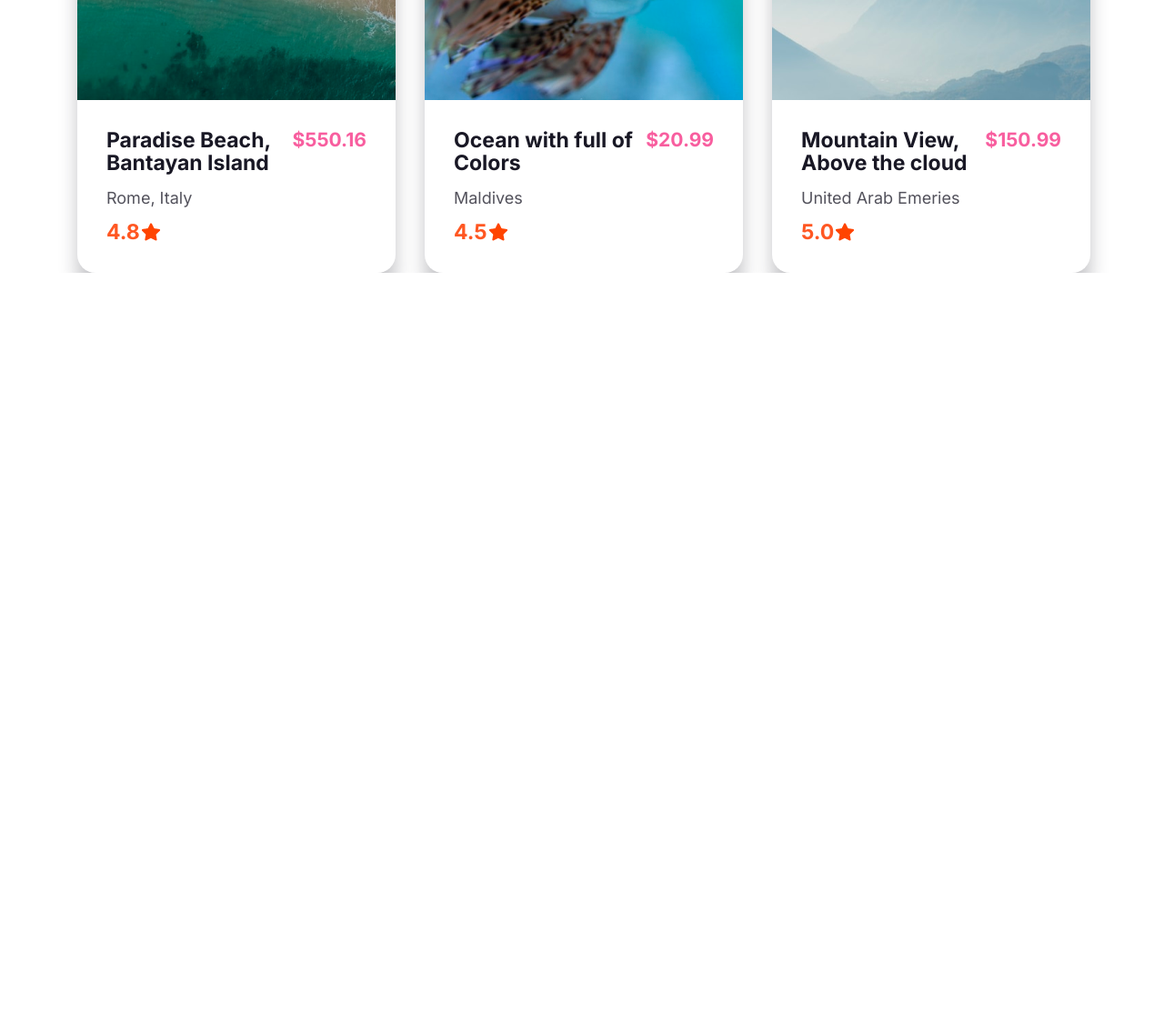
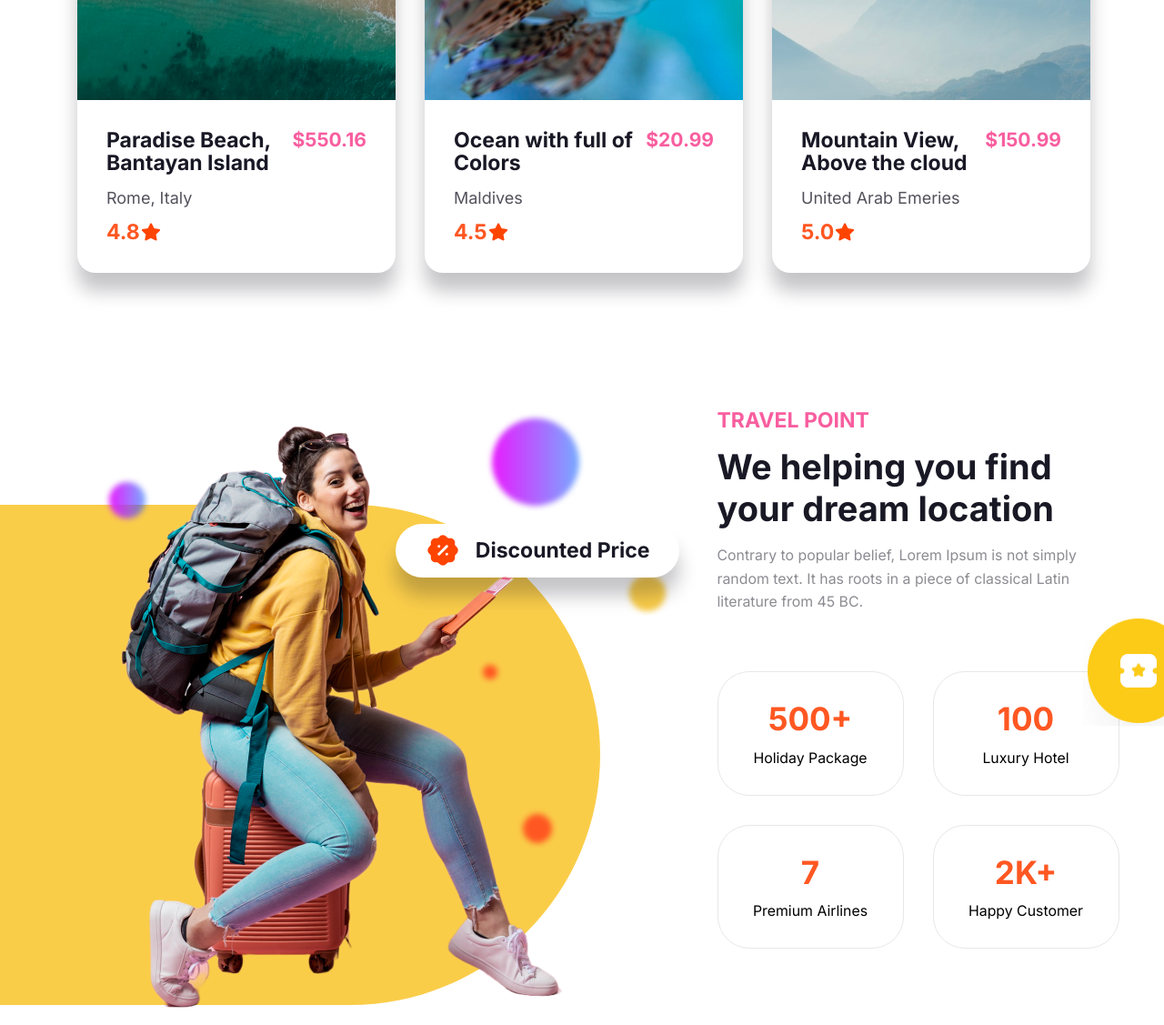
Before and after one commit to Nicolas-Johnson/Travlog, a website built with Vite: page index.html in a window 1280 px wide. Shown: the part 2093-3220 px from the top of the page at 91% size. Before the commit the page ends 2393 px from the top, so only its background shows below. Built offline with nearby package versions, Linux system fonts and the light colour scheme; files whose address does not match are found by name.

Commit message:
Travel section styles

```diff
--- a/index.html
+++ b/index.html
@@ -90,12 +90,12 @@
       </article>
 
       <article class="services wrapper">
-        <div class="services__info">
+        <section class="services__info">
           <h3 class="info__subtitle">Services</h3>
           <h1 class="info__title">Our top value categories for you</h1>
-        </div>
+        </section>
 
-        <div class="services__cards">
+        <section class="services__cards">
           <div class="cards__card">
             <img src="/img/destination-planet.png" alt="Planet icon to card destination">
             <div class="card__info">
@@ -120,11 +120,11 @@
             </div>
           </div>
 
-        </div>
+        </section>
       </article>
 
       <article class="top-destination wrapper">
-        <div class="top-destination__header">
+        <section class="top-destination__header">
           <div class="header__titles">
             <h3 class="header__subtitle">Top Destination</h3>
             <h1 class="header__title">Explore top destination</h1>
@@ -133,9 +133,9 @@
             <a href="#" class="navigation__btn">&#60;--</a>
             <a href="#" class="navigation__btn">--&gt;</a>
           </div>
-        </div>
+        </section>
 
-        <div class="top-destination__carrosel">
+        <section class="top-destination__carrosel">
           <div class="carrosel__card">
             <img src="/img/top-destination-03.png" alt="Top destination Italy">
             <div class="card__info">
@@ -183,7 +183,51 @@
               </div>
             </div>
           </div>
-        </div>
+        </section>
+      </article>
+
+      <article class="travel wrapper">
+        <section class="travel__image">
+          <img class="girl" src="/img/travel-points-girl.png" alt="Happy girl going on a voyage">
+          <div class="circle01"></div>
+          <div class="circle02"></div>
+          <div class="circle03"></div>
+          <div class="circle04"></div>
+          <div class="circle05"></div>
+          <div class="circle06"></div>
+          <a href="#" class="travel__cta">
+            <img src="/img/travel-points-icon.png" alt="discount icon">
+            Discounted Price
+          </a>
+        </section>
+        <section class="travel__info">
+          <div class="info-texts">
+            <h3 class="info__subtitle">Travel Point</h3>
+            <h1 class="info__title">We helping you find your dream location</h1>
+            <p class="info__description">Contrary to popular belief, Lorem Ipsum is not simply random text. It has roots in a piece of classical Latin literature from 45 BC.</p>
+          </div>
+          <div class="info__cards">
+            <div class="cards__card">
+              <h2 class="title">500+</h2>
+              <p>Holiday Package</p>
+            </div>
+            <div class="cards__card">
+              <h2 class="title">100</h2>
+              <p>Luxury Hotel</p>
+            </div>
+            <div class="cards__card">
+              <h2 class="title">7</h2>
+              <p>Premium Airlines</p>
+            </div>
+            <div class="cards__card">
+              <h2 class="title">2K+</h2>
+              <p>Happy Customer</p>
+            </div>
+
+            <img src="/img/travel-points-icon-02.png" alt="Cuppon incon">
+          </div>
+          <div class="circle07"></div>
+        </section>
       </article>
 
     </main>
--- a/scss/_global.scss
+++ b/scss/_global.scss
@@ -8,7 +8,7 @@
     --c-black-10: rgba(25, 24, 37, 10%);
     --c-black-05: rgba(25, 24, 37, 5%);
     --c-blue-gradient: linear-gradient(to bottom right,#0061FF, #60efff);
-    --c-blue-to-pink-gradient: linear-gradient(to right,#40C9FF, #E81CFF);
+    --c-blue-to-pink-gradient: linear-gradient(to right,#E81CFF, #0062ff88);
     --c-yellow: #facd49;
     --c-orange: #ff5722;
     --c-blue: #0061ff;
--- a/scss/components/_index.scss
+++ b/scss/components/_index.scss
@@ -3,3 +3,4 @@
 @forward 'brands';
 @forward 'services';
 @forward 'topdestination';
+@forward 'travelpoints';
--- a/scss/components/_topdestination.scss
+++ b/scss/components/_topdestination.scss
@@ -54,6 +54,7 @@
         display: grid;
         grid-template-columns: repeat(3, minmax(21.875rem, 1fr));
         gap: 2rem;
+        padding-block-end: 8.125rem;
 
         .carrosel__card {
             border-radius: 20px;
--- /dev/null
+++ b/scss/components/_travelpoints.scss
@@ -0,0 +1,194 @@
+.travel {
+    display: flex;
+    justify-content: center;
+    align-items: center;
+
+    &__image {
+        display: flex;
+        flex: 1.25;
+        position: relative;
+
+        img[class] {
+            width: 43.563rem;
+            height: auto;
+            z-index: 1;
+        }
+
+        .circle01 {
+            width: 34.375rem;
+            height: 34.375rem;
+            top: 7.813rem;
+            left: 3.75rem;
+            position: absolute;
+            background-color: var(--c-yellow);
+            border-top-right-radius: 50%;
+            border-bottom-right-radius: 50%;
+            z-index: -5;
+
+            &::before {
+                content: "";
+                width: 34.375rem;
+                height: 34.375rem;
+                background-color: var(--c-yellow);
+                position: absolute;
+                left: -31.25rem;
+                z-index: -5;
+            }
+        }
+
+        .circle02 {
+            width: 2.5rem;
+            height: 2.5rem;
+            border-radius: 50%;
+            background: var(--c-blue-to-pink-gradient);
+            background-position: left;
+            position: absolute;
+            top: 100px;
+            left: 70px;
+
+            -webkit-filter: blur(3px);
+        }
+
+        .circle03 {
+            width: 6rem;
+            height: 6rem;
+            border-radius: 50%;
+            background: var(--c-blue-to-pink-gradient);
+            background-position: left;
+            position: absolute;
+            top: 30px;
+            right: 110px;
+
+            -webkit-filter: blur(3px);
+        }
+
+        .circle04 {
+            width: 2rem;
+            height: 2rem;
+            border-radius: 50%;
+            background: var( --c-orange);
+            background-position: left;
+            position: absolute;
+            bottom: 200px;
+            right: 140px;
+
+            -webkit-filter: blur(3px);
+        }
+        .circle05 {
+            width: 1rem;
+            height: 1rem;
+            border-radius: 50%;
+            background: var( --c-orange);
+            background-position: left;
+            position: absolute;
+            bottom: 380px;
+            right: 200px;
+
+            -webkit-filter: blur(3px);
+        }
+        .circle06 {
+            width: 2.5rem;
+            height: 2.5rem;
+            border-radius: 50%;
+            background-color: var(--c-yellow);
+            background-position: left;
+            position: absolute;
+            bottom: 455px;
+            right: 15px;
+
+            -webkit-filter: blur(3px);
+        }
+
+        .travel__cta {
+            display: flex;
+            align-items: center;
+            gap: 1rem;
+            background: var(--c-white);
+            border-radius: 2rem;
+            padding: 0.594rem 2rem;
+            max-width: fit-content;
+            color: var(--c-black);
+            font-size: var(--f-m-23);box-shadow: 0rem 1.25rem 1.25rem var(--c-black-25);
+
+            position: absolute;
+            right: 0;
+            top: 146px;
+
+
+            img {
+                width: 2.5rem;
+            }
+        }
+
+    }
+
+    &__info {
+        flex: .75;
+        margin-inline-start: 2.625rem;
+
+        display: flex;
+        flex-direction: column;
+        gap: 4rem;
+
+        .info-texts {
+           display: flex;
+           flex-direction: column;
+           gap: 1rem;
+
+           .info__subtitle {
+            font-size: var(--f-m-23);
+            text-transform: uppercase;
+            color: var(--c-pink02);
+           }
+
+           .info__title {
+            font-size: 38px;
+            line-height: 1.2;
+           }
+
+           .info__description {
+            font-size: .99rem;
+            line-height: 1.6;
+           }
+
+        }
+
+        .info__cards {
+            display: grid;
+            gap: 2rem;
+            grid-template-columns: repeat(2, minmax(12.813rem, 1fr));
+            position: relative;
+
+            .cards__card {
+                display: flex;
+                flex-direction: column;
+                gap: 1rem;
+                justify-content: center;
+                align-items: center;
+                border: 1px solid var(--c-black-10);
+                border-radius: 35px;
+                padding: 2rem;
+
+                h2 {
+                    font-size: 2.188rem;
+                    color: var(--c-orange);
+                }
+
+                p {
+                    color: black;
+                    font-size: .99rem;
+                }
+            }
+
+            img {
+                width: 7.5rem;
+                height: 7.5rem;
+
+                position: absolute;
+                top: -60px;
+                right: -80px;
+            }
+        }
+
+    }
+}
```
Also changed, not shown: public/img/travel-points-girl.png (added), public/img/travel-points-icon-02.png (added), public/img/travel-points-icon.png (added).
